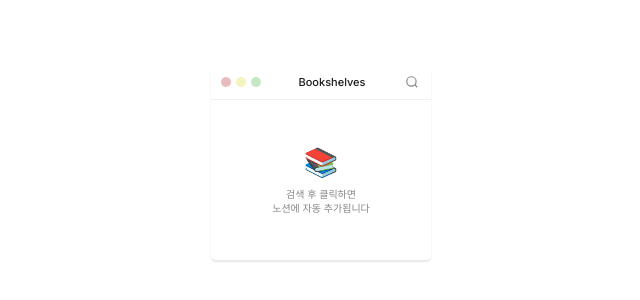
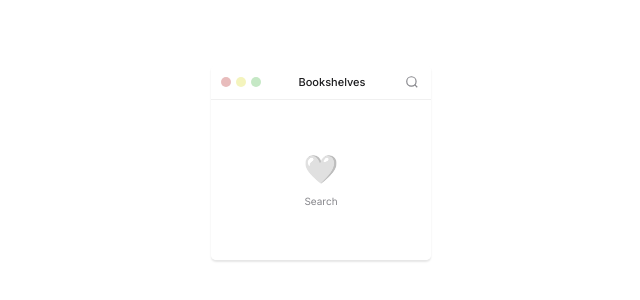
Before and after one commit to nagi-00/book, a plain HTML site: page index.html in a window 1280 px wide. Shown: the part 238-538 px from the top of the page, without its empty margins (319-959 px from the left). Drawn offline with Linux system fonts and the light colour scheme.

Commit message:
Update index.html

```diff
--- a/index.html
+++ b/index.html
@@ -262,8 +262,8 @@
 
     <div class="content" id="content">
       <div class="empty-state" id="emptyState">
-        <div class="empty-icon">📚</div>
-        <div class="empty-text">검색 후 클릭하면<br>노션에 자동 추가됩니다</div>
+        <div class="empty-icon">🤍</div>
+        <div class="empty-text">Search<br></div>
       </div>
       <div class="book-list" id="bookList" style="display: none;"></div>
       <div class="loading" id="loading" style="display: none;">
```
